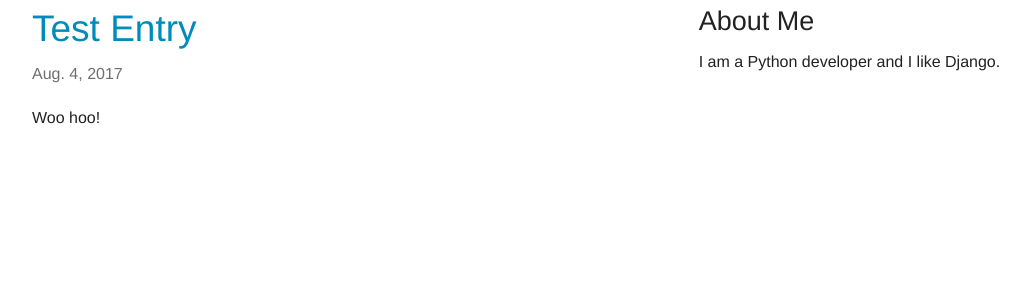
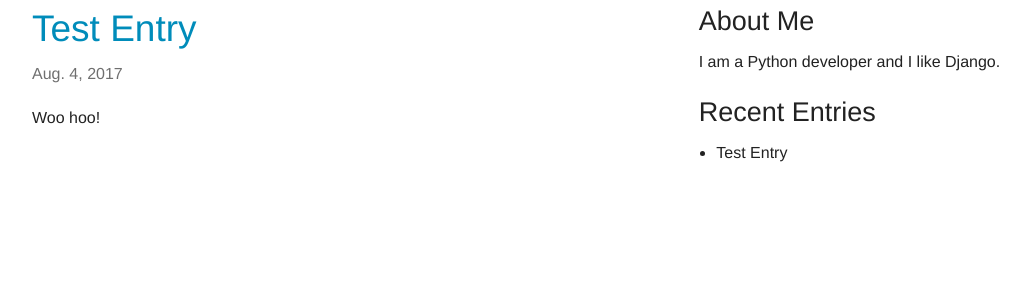
Before and after one commit to matikin9/learning-django, a Django app: page / in a window 1280 px wide. Shown: the part 105-405 px from the top of the page, without its empty margins (123-1153 px from the left). Run offline with Django 3.2, Linux system fonts and the light colour scheme; data comes from the database, SQL or seed files in the repository.

Commit message:
Finished Custom Template Tags

```diff
--- /dev/null
+++ b/blog/templatetags/blog_tags.py
@@ -0,0 +1,9 @@
+from django import template
+from ..models import Entry
+
+register = template.Library()
+
+@register.inclusion_tag('blog/_entry_history.html')
+def entry_history():
+    entries = Entry.objects.all()[:5]
+    return {'entries': entries}
--- a/templates/base.html
+++ b/templates/base.html
@@ -1,4 +1,6 @@
 {% load staticfiles %}
+{% load blog_tags %}
+
 <!DOCTYPE html>
 <html>
 <head>
@@ -22,6 +24,8 @@
         <div class="large-4 columns">
             <h3>About Me</h3>
             <p>I am a Python developer and I like Django.</p>
+            <h3>Recent Entries</h3>
+            {% entry_history %}
         </div>
 
     </section>
--- /dev/null
+++ b/templates/blog/_entry_history.html
@@ -0,0 +1,7 @@
+<ul>
+    {% for entry in entries %}
+        <li>{{ entry.title }}</li>
+    {% empty %}
+        <li>No recent entries</li>
+    {% endfor %}
+</ul>
```
Also changed, not shown: blog/tests.py (+24 -0 lines), blog/templatetags/__init__.py (added).
